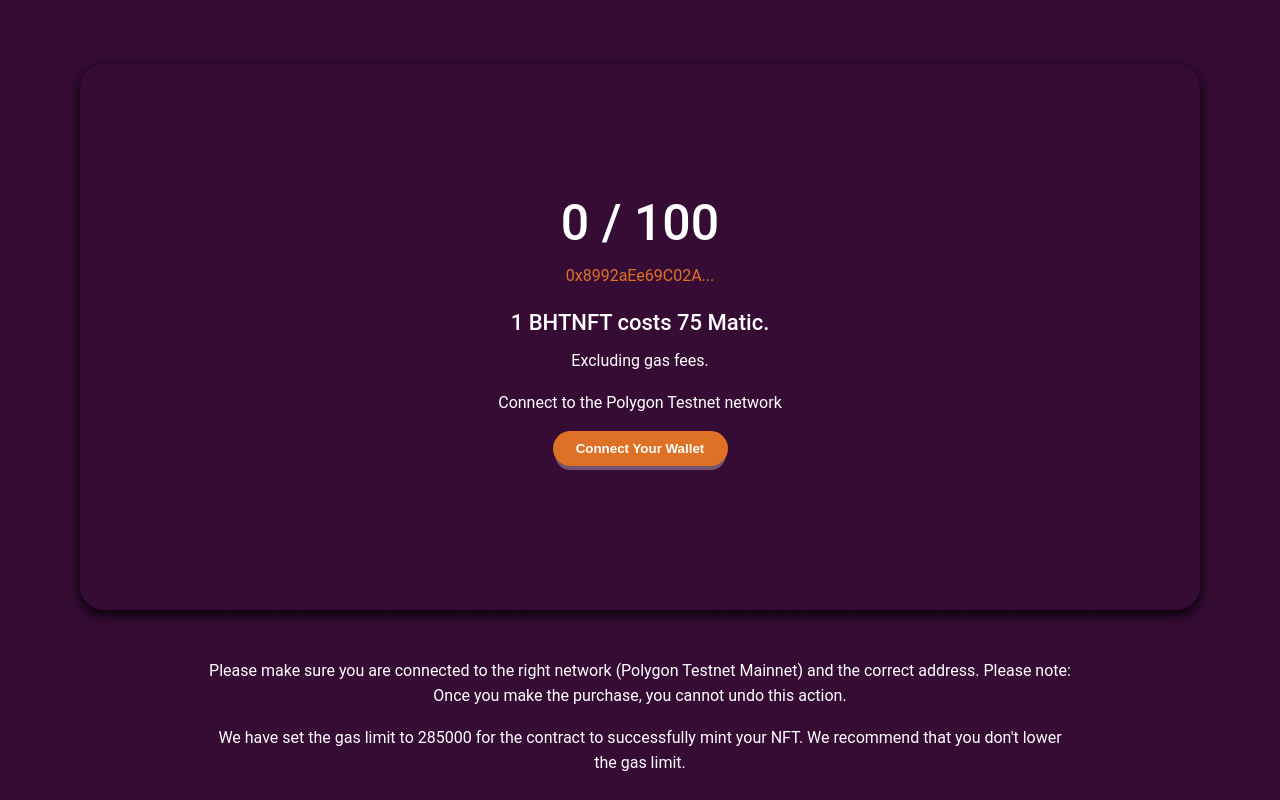
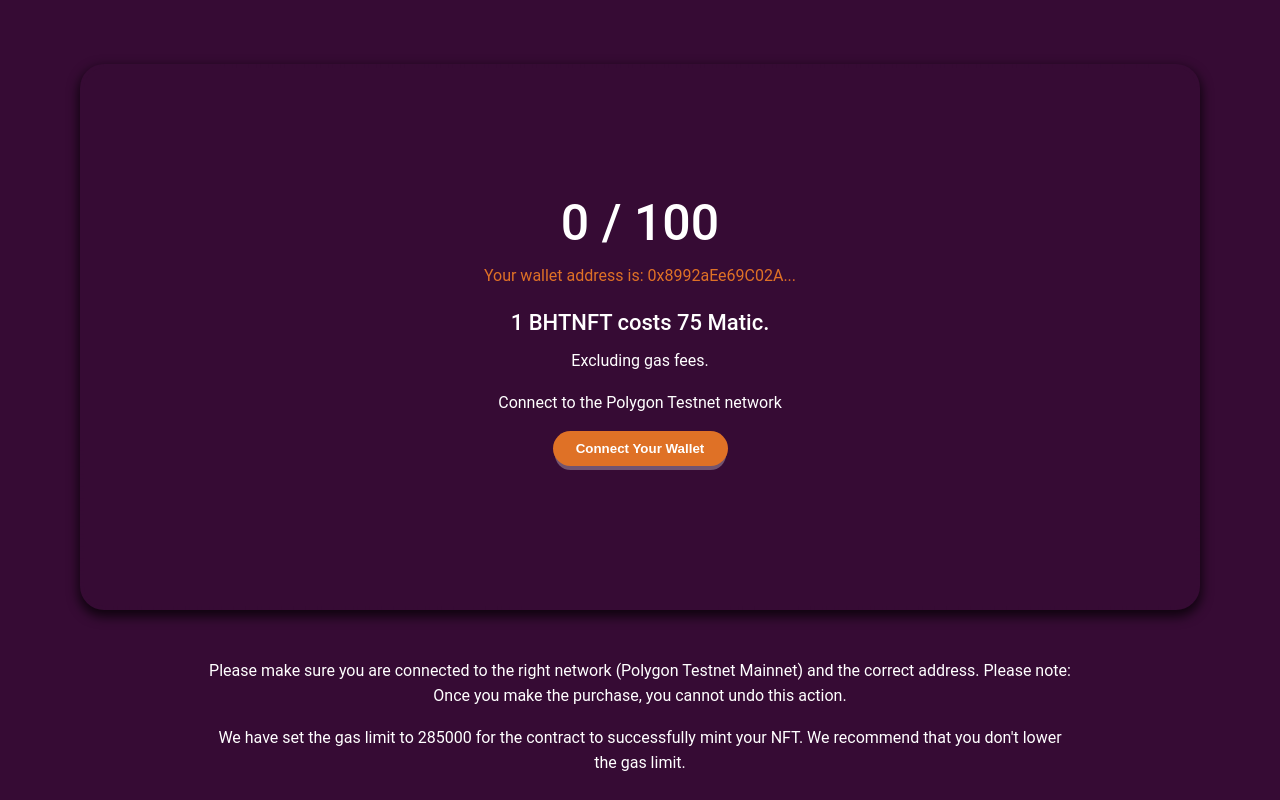
Before and after one commit to neobit/NFT-mint-app, a React (Create React App) app: page / in a window 1280 px wide. Built offline with nearby package versions, Linux system fonts and the light colour scheme; a web font is replaced by a local one.

Commit message:
Update wallet address

```diff
--- a/src/App.js
+++ b/src/App.js
@@ -232,7 +232,7 @@
               }}
             >
               <StyledLink target={"_blank"} href={CONFIG.SCAN_LINK}>
-                {truncate(CONFIG.CONTRACT_ADDRESS, 15)}
+              Your wallet address is: {truncate(CONFIG.CONTRACT_ADDRESS, 15)}
               </StyledLink>
             </s.TextDescription>
             <span
```
